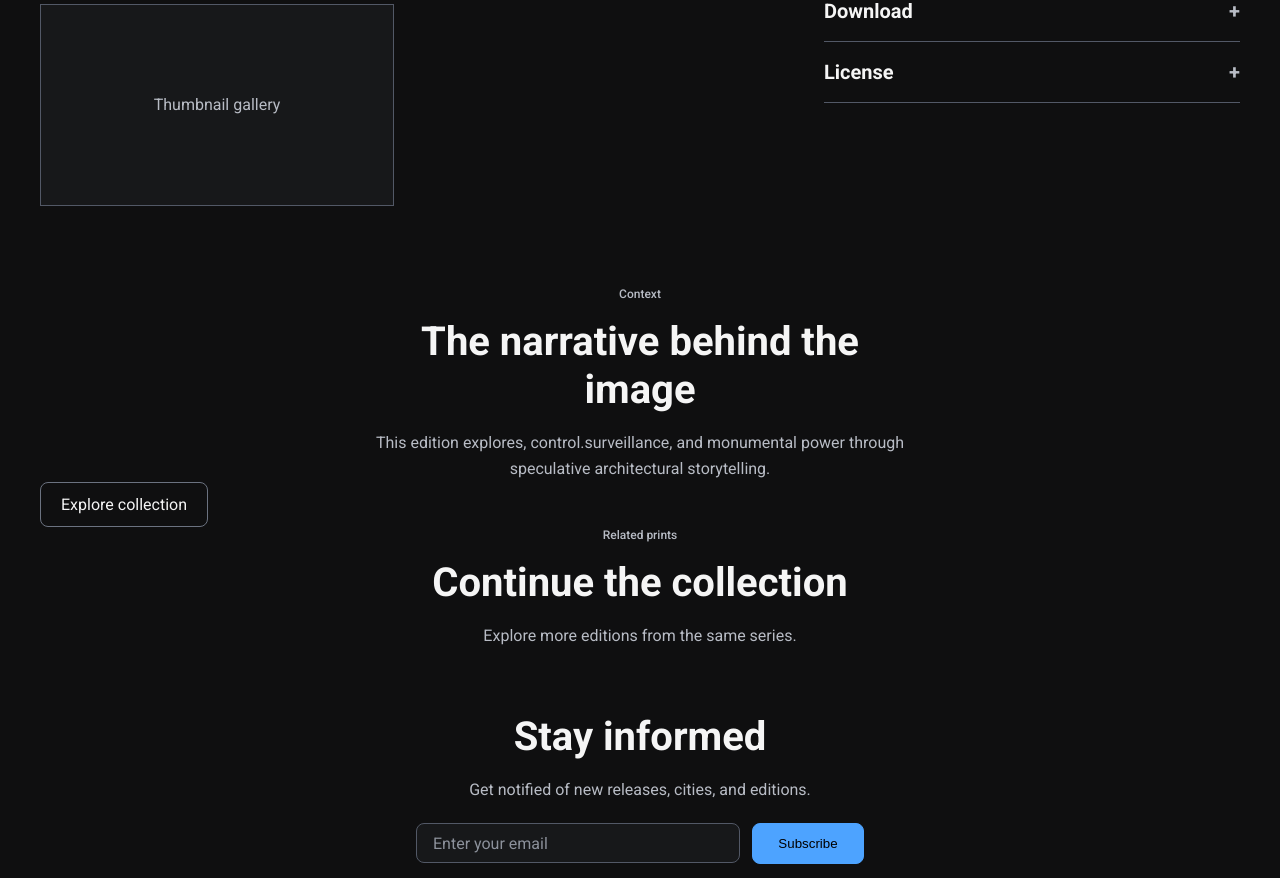
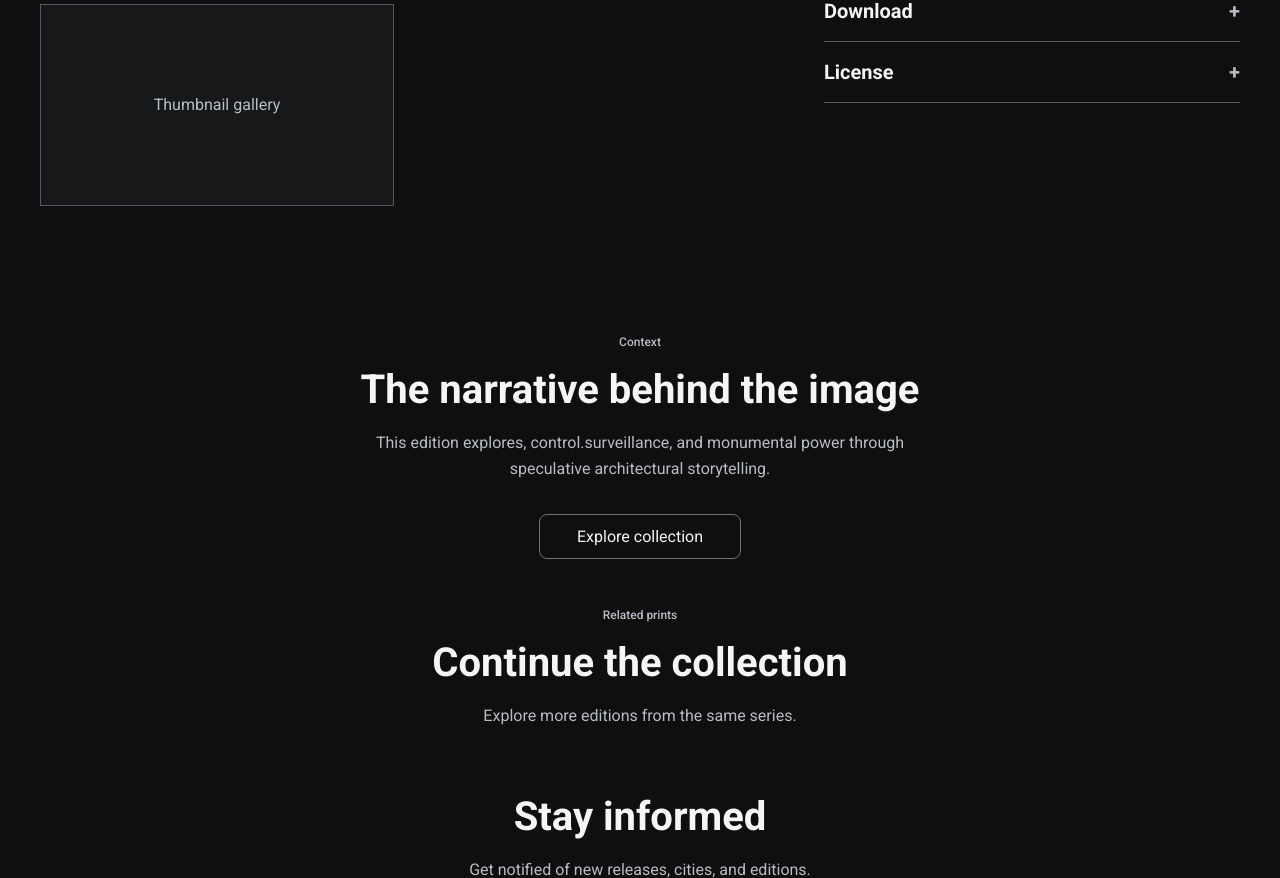
Before and after one commit to creatvie-introvert/cities-under-watch, a Django app: template products/templates/products/product_detail.html in a window 1280 px wide. Shown: the part 647-1525 px from the top of the page. Run offline with Django 5.2, Linux system fonts and the light colour scheme; the template is opened without the code that fills it, so the values that code supplies are empty; some libraries are stand-ins or nearby versions.

Commit message:
style: style product contxt section

```diff
--- a/products/templates/products/product_detail.html
+++ b/products/templates/products/product_detail.html
@@ -145,13 +145,13 @@
         </div>
     </section>
 
-    <section class="porduct-context-section">
+    <section class="product-context-section">
         <div class="container">
             <div class="product-context">
                 <div class="section-heading">
                     <p class="eyebrow">Context</p>
                     <h2>The narrative behind the image</h2>
-                    {% if product.context %}
+                    {% if product.context_text %}
                         <p>{{ product.context_text }}</p>
                     {% else %}
                         <p>
--- a/static/css/base.css
+++ b/static/css/base.css
@@ -1555,6 +1555,42 @@ body {
 }
 
 /* =========================
+   Product Context Section
+========================= */
+
+.product-context-section {
+    padding: var(--space-8) 0;
+}
+
+.product-context {
+    display: flex;
+    flex-direction: column;
+    align-items: center;
+    gap: var(--space-6);
+    text-align: center;
+}
+
+.product-cntext .section-heading {
+    max-width: 20rem;
+    margin-inline: auto;
+}
+
+.product-context .section-heading > p:last-of-type {
+    max-width: 19rem;
+    font-size: 1rem;
+    line-height: 1.625rem;
+}
+
+.product-context__action {
+    display: flex;
+    justify-content: center;
+}
+
+.product-context__action .btn {
+    min-width: 10rem;
+}
+
+/* =========================
    Hover States
 ========================= */
 
@@ -1842,6 +1878,18 @@ body {
     .product-detail__actions .btn {
         flex: 1;
     }
+
+    .product-context-section {
+        padding: var(--space-10) 0;
+    }
+
+    .product-context .section-heading {
+        max-width: 32rem;
+    }
+
+    .product-context .section-heading > p:last-of-type {
+        max-width: 30rem;
+    }
 }
 
 /* =========================
@@ -2365,4 +2413,20 @@ body {
         line-height: 1.25rem;
         max-width: 26rem;
     }
-}
+
+    .product-context-section {
+        padding: var(--space-12) 0;
+    }
+
+    .product-context {
+        gap: var(--space-8);
+    }
+
+    .product-context .section-heading {
+        max-width: 40rem;
+    }
+
+    .product-context .section-heading > p:last-of-type {
+        max-width: 36rem;
+    }
+}
```
